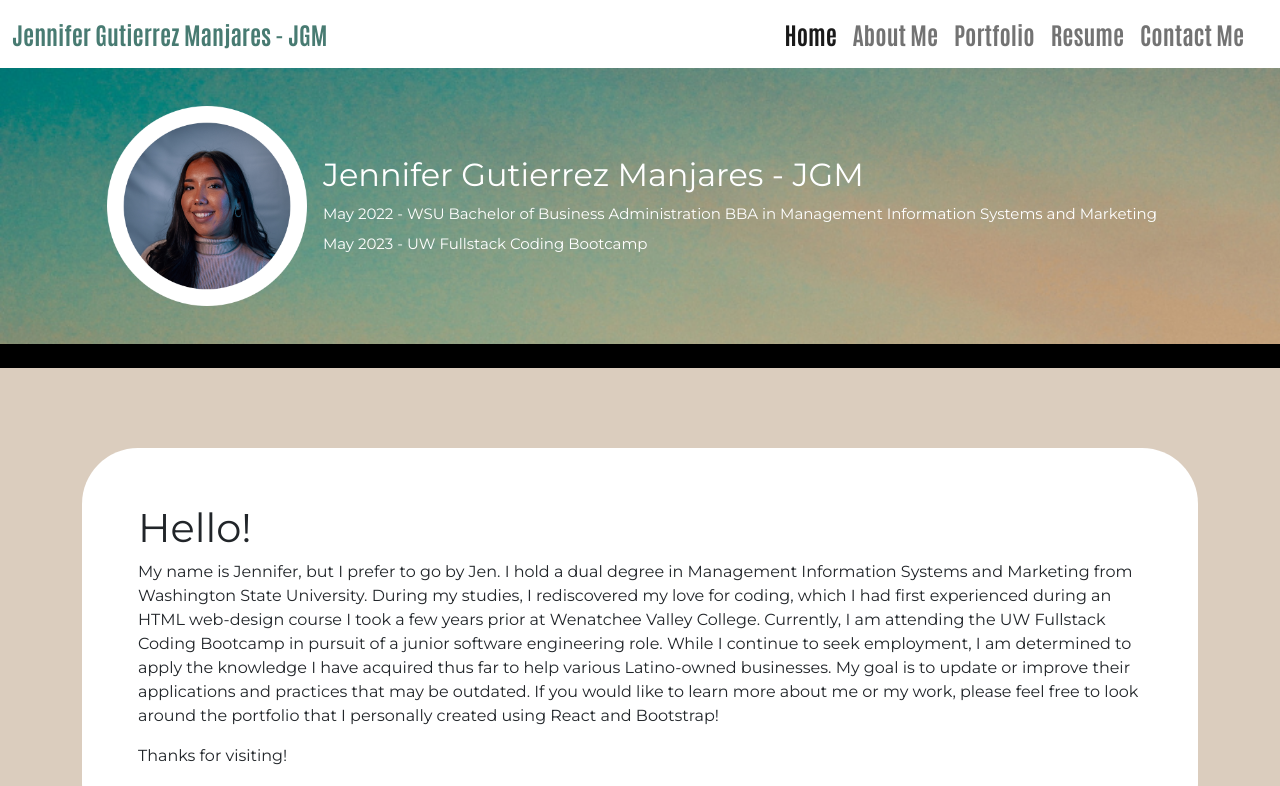
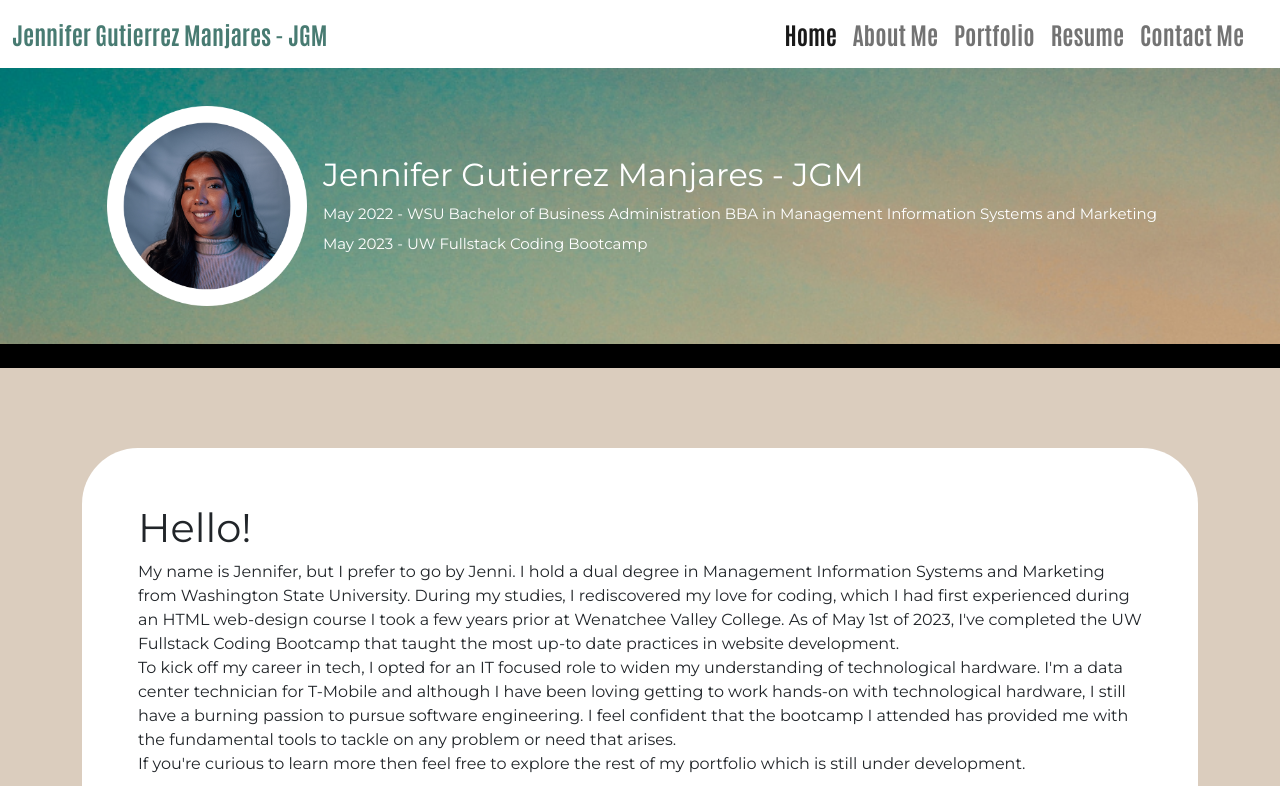
Before and after one commit to jenjen0219/react-portfolio, a React (Create React App) app: page / in a window 1280 px wide. Shown: the top 786 px of the page. Built offline with nearby package versions, Linux system fonts and the light colour scheme.

Commit message:
text within home and about me is now updated

```diff
--- a/src/components/pages/AboutMe.js
+++ b/src/components/pages/AboutMe.js
@@ -12,24 +12,26 @@ function AboutMe() {
                 </h1>
 
                 <p>
-                    My name is Jennifer, but I prefer to go by Jen. I hold a dual degree in Management Information Systems and Marketing from Washington State University. During my studies, I rediscovered my love for coding, which I had first experienced during an HTML web-design course I took a few years prior at Wenatchee Valley College. Currently, I am attending the UW Fullstack Coding Bootcamp in pursuit of a junior software engineering role.
+                    I'm originally from Los Angeles, CA. More specifically from Huntington Park which, yes, is different than Huntington Beach. My family moved on up to the small town of Wenacthee, WA about 14 years ago and I've been enjoying myself here since. I have slowly become more and more of a fan of the state of Washington and have hopes of moving to Seattle, WA to continue on my career in software engineering.
 
                     <br />
                     <br />
 
-                    Currently, I'm a Data Center Technician for T-Mobile over in East Wenatchee, WA. I'm on the decommissions team that is responsible for the removal of IT devices and equipment. Speaking of Wenatchee, my family has lived here for the last 14 years. My parents and most of my family are originally from Michoacan, Mexico and I was born and raised in Los Angeles, CA over in Huntington Park (yes, different from Huntington Beach).
-
-
+                    However, when I'm not coding I often find myself painting, collecting vinyl records, travelling, and going on hikes. Oil paints are currently the medium of my focus and I gravitate towards painting anything that I find beautiful. I have an album on my phone that I fill with things I came across that left me breathless and or moved in some way. For my vinyl collection, I've got records from Barbra Streisand, Cher, The Righteous Brothers, Marvin Gaye, Madonna, and The Browns to name a few. I've travlled to France, Spain, Mexico, and quite a few states here in the US. Check out the photo down below to see the amazing view from one of my favortie hikes in Wenatchee that doesn't quite have a name so I'm sorry if you wanted to check it out!
 
                     <br />
                     <br />
-                    I have a love for indie music and painting! I'm expecting to see Tennis on the 21st of April this year and Men I Trust over in May. I'm mastering oil paint as of now and enjoy going on hikes. I go on two hikes every weekend to zone out with the beautiful scenery in Wenatchee.
+                    <img src={profile} className='img-fluid shadow-4' alt='profile ' width={800} height={200} />
+
+                    <br />
+                    <br />
+                    Now that my bootcamp is complete, my main focus is of strengthening my coding skills and developping myself professionally. My main goal for the next 6-9 months is to land a back-end software engineering role. My goal for the next 10 years is to be able to say that I helped countless of Latinos within my community with improving their businesses and overall passions. In my town of Wenatchee there is a great population of Latinos who tirelessly put in the work to upkeep other business and quite a few have business of their own. However, my dream is to improve upon any outdated programs or functionalities within these Latino owned businesses to help them grow sustainably and produce generational weatlth for generations to come. The outcome of my dream would be a stronger Latino community that has the proper tools, systems, and knowledge to reach much higher goals than ever believed before.
 
                 </p>
 
-                <img src={profile} className='img-fluid shadow-4' alt='profile ' width={800} height={200} />
+
                 <p>
-                    If you have any questions then move over to the contact tab or take a look at my portfolio and resume to get an idea of what I can build! :)
+                    If you have any questions then move over to the contact tab or take a look at my portfolio and resume to get an idea of what I can build!
                 </p>
             </div>
 
--- a/src/components/pages/Home.js
+++ b/src/components/pages/Home.js
@@ -11,10 +11,12 @@ function Home() {
                 </h1>
 
                 <p>
-                    My name is Jennifer, but I prefer to go by Jen. I hold a dual degree in Management Information Systems and Marketing from Washington State University. During my studies, I rediscovered my love for coding, which I had first experienced during an HTML web-design course I took a few years prior at Wenatchee Valley College. Currently, I am attending the UW Fullstack Coding Bootcamp in pursuit of a junior software engineering role.
+                    My name is Jennifer, but I prefer to go by Jenni. I hold a dual degree in Management Information Systems and Marketing from Washington State University. During my studies, I rediscovered my love for coding, which I had first experienced during an HTML web-design course I took a few years prior at Wenatchee Valley College. As of May 1st of 2023, I've completed the UW Fullstack Coding Bootcamp that taught the most up-to date practices in website development.
 
-                    While I continue to seek employment, I am determined to apply the knowledge I have acquired thus far to help various Latino-owned businesses. My goal is to update or improve their applications and practices that may be outdated. If you would like to learn more about me or my work, please feel free to look around the portfolio that I  personally created using React and Bootstrap!
-
+                    <br />
+                    To kick off my career in tech, I opted for an IT focused role to widen my understanding of technological hardware. I'm a data center technician for T-Mobile and although I have been loving getting to work hands-on with technological hardware, I still have a burning passion to pursue software engineering. I feel confident that the bootcamp I attended has provided me with the fundamental tools to tackle on any problem or need that arises.
+                    <br />
+                    If you're curious to learn more then feel free to explore the rest of my portfolio which is still under development.
 
                 </p>
 
@@ -23,7 +25,7 @@ function Home() {
                 </p>
             </div>
 
-        </div>
+        </div >
 
 
 
```
